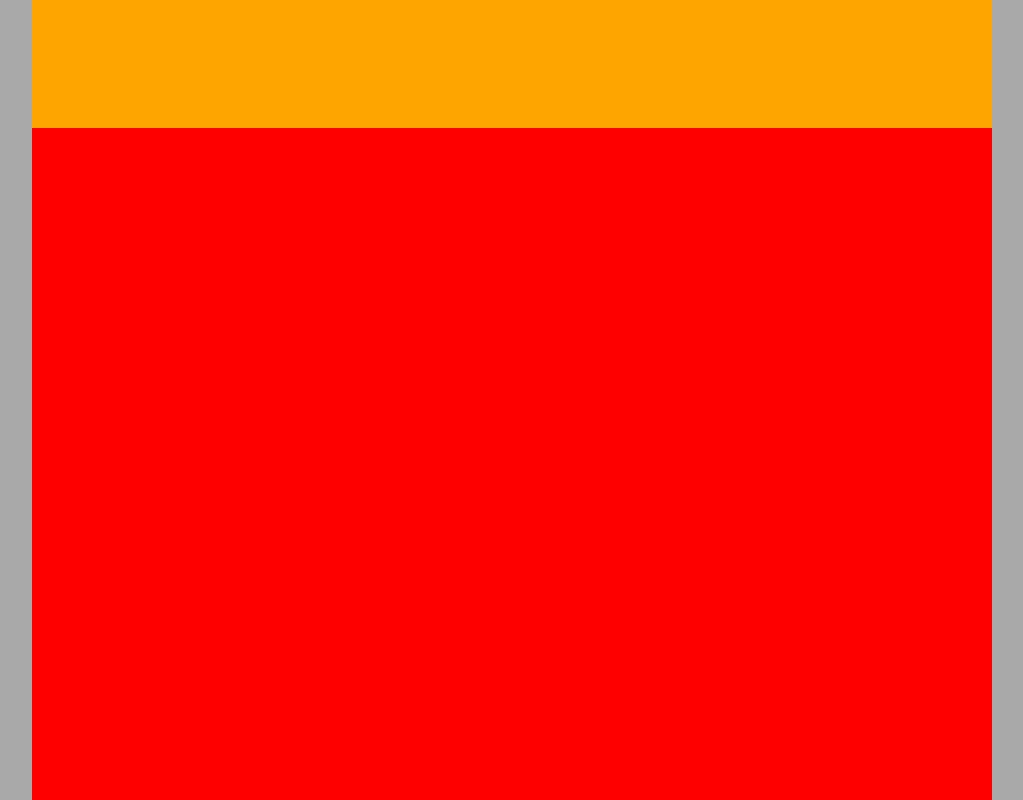
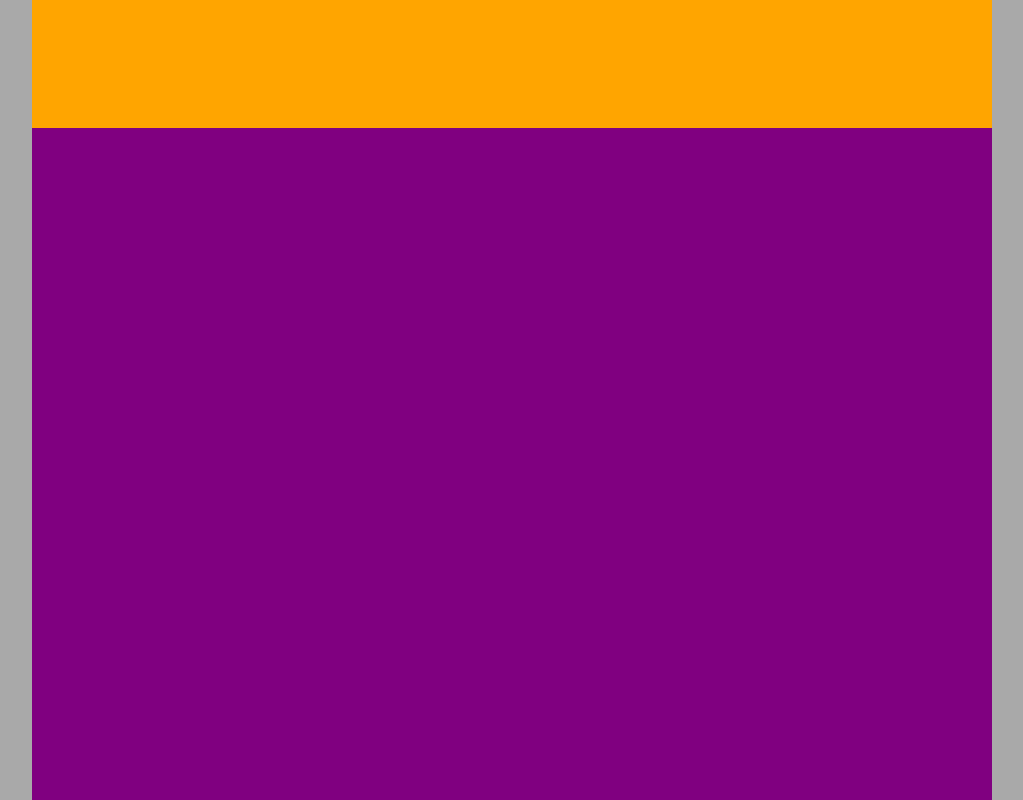
Before and after one commit to makor12/GitHub-Test, a plain HTML site: page index.html in a window 1280 px wide. Shown: the part 1480-2280 px from the top of the page, without its empty margins (128-1151 px from the left). Drawn offline with Linux system fonts and the light colour scheme.

Commit message:
added new navigation item

```diff
--- a/index.html
+++ b/index.html
@@ -15,6 +15,7 @@
         <ul>
         <a href="#content"><li>Home</li></a>
         <a href="#about"><li>About</li></a>
+        <a href="#funstuff"><li>Fun Stuff</li></a>
         <a href="#contact"><li>Contact</li></a>
         <a href="#footer"><li>Footer</li></a>
         </ul>
@@ -31,7 +32,9 @@
     <div id="about">
 
 
+        </div>
 
+    <div id="funstuff">
 
         </div>
     <div id="contact">
--- a/style.css
+++ b/style.css
@@ -46,6 +46,13 @@ height: 800px;
 background-color:orange;
 }
 
+#funstuff {
+ width: 960px;
+height: 800px;
+    float: left;
+background-color:purple;
+}
+
 #contact {
  width: 960px;
 height: 800px;
```
